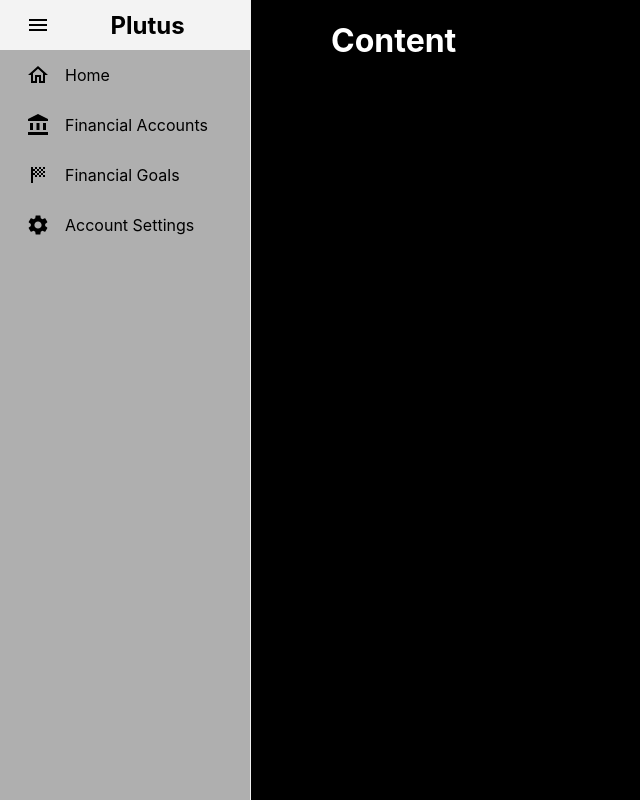
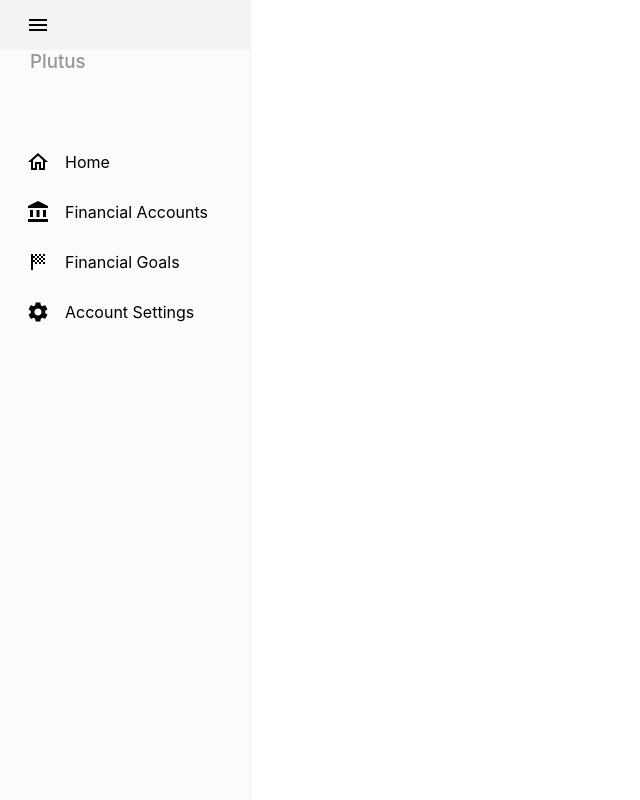
Before and after one commit to caidenceus/plutus, a React (Create React App) app in the folder plutus/: page / in a window 1280 px wide. Shown: the whole page, without its empty margins (0-640 px from the left). Built offline with nearby package versions, Linux system fonts and the light colour scheme.

Commit message:
Update sidebar style

```diff
--- a/plutus/src/App.css
+++ b/plutus/src/App.css
@@ -1,38 +1,17 @@
-.App {
-  text-align: center;
+#app {
+  height: 100vh;
+  display: flex;
 }
 
-.App-logo {
-  height: 40vmin;
-  pointer-events: none;
+/* ----- sidebar ----- */
+#sidebar-left {
+  height: 100vh;
 }
 
-@media (prefers-reduced-motion: no-preference) {
-  .App-logo {
-    animation: App-logo-spin infinite 20s linear;
-  }
+#brand {
+  padding: 0 0 8vh 30px;
+  margin: 0;
+  color: rgba(125 125 125 / 0.8);
+  font-weight: 500;
 }
-
-.App-header {
-  background-color: #282c34;
-  min-height: 100vh;
-  display: flex;
-  flex-direction: column;
-  align-items: center;
-  justify-content: center;
-  font-size: calc(10px + 2vmin);
-  color: white;
-}
-
-.App-link {
-  color: #61dafb;
-}
-
-@keyframes App-logo-spin {
-  from {
-    transform: rotate(0deg);
-  }
-  to {
-    transform: rotate(360deg);
-  }
-}
+/* ----- sidebar ----- */
--- a/plutus/src/App.js
+++ b/plutus/src/App.js
@@ -1,4 +1,5 @@
-// https://blog.logrocket.com/creating-responsive-sidebar-react-mui/
+import { useState } from 'react';
+
 import { Sidebar, Menu, MenuItem, useProSidebar } from "react-pro-sidebar";
 import HomeOutlinedIcon from "@mui/icons-material/HomeOutlined";
 import AccountBalanceIcon from '@mui/icons-material/AccountBalance';
@@ -6,22 +7,26 @@ import SportsScoreIcon from '@mui/icons-material/SportsScore';
 import SettingsIcon from '@mui/icons-material/Settings';
 import MenuOutlinedIcon from "@mui/icons-material/MenuOutlined";
 
+import './App.css';
+
 function App() {
+  const [sidebarBrandVisible, setSidebarBrandVisible] = useState(true);
   const { collapseSidebar } = useProSidebar();
 
   return (
-    <div id="app" style={({ height: "100vh" }, { display: "flex" })}>
-      <Sidebar style={{ height: "100vh" }}>
-        <Menu>
+    <div id="app">
+      <Sidebar id="sidebar-left">
+        <Menu id="menu-left">
           <MenuItem
             icon={<MenuOutlinedIcon />}
             onClick={() => {
               collapseSidebar();
+              setSidebarBrandVisible(!sidebarBrandVisible);
             }}
-            style={{ textAlign: "center" }}
+            id="sidebar-left-icon"
           >
-            <h2>Plutus</h2>
           </MenuItem>
+          <h3 id="brand" style={{visibility: sidebarBrandVisible ? "visible" : "hidden"}}>Plutus</h3>
 
           <MenuItem icon={<HomeOutlinedIcon />}>Home</MenuItem>
           <MenuItem icon={<AccountBalanceIcon />}>Financial Accounts</MenuItem>
--- a/plutus/src/index.css
+++ b/plutus/src/index.css
@@ -8,7 +8,6 @@ body {
 
   /* additions here*/
   height: 100vh;
-  background: black;
 }
 
 code {
```
